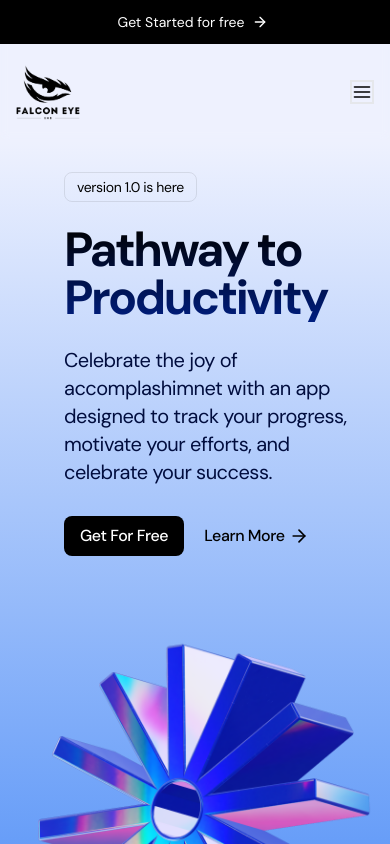
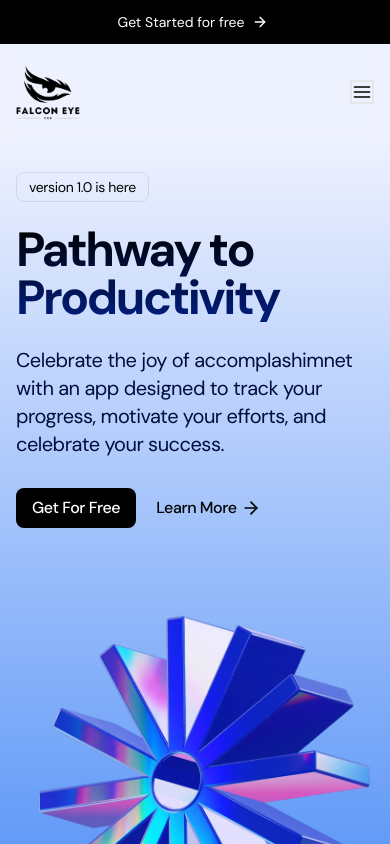
Before and after one commit to NipunShrivats/Falcon-eye-EMS, a Next.js app: page / in a window 390 px wide. Shown: the top 844 px of the page. Built offline with nearby package versions, Linux system fonts and the light colour scheme.

Commit message:
changes on Nov21, commit no.2

```diff
--- a/src/components/sections/Hero.tsx
+++ b/src/components/sections/Hero.tsx
@@ -9,7 +9,7 @@ export const Hero = () => {
     <section className="pt-8 pb-20 md:pt-5 md:pb-10 bg-gradient-to-t from-blue-500 to-white/20 overflow-x-clip">
       <div className="container px-4 md:px-0">
         <div className="md:flex items-center">
-          <div className="md:w-[478px] ml-12">
+          <div className="md:w-[478px] md:ml-12">
             <div className="tag">version 1.0 is here</div>
             <h1 className="text-5xl md:text-7xl font-bold tracking-tighter bg-gradient-to-b from-black to-[#001E80] text-transparent bg-clip-text mt-6">
               Pathway to Productivity
```
